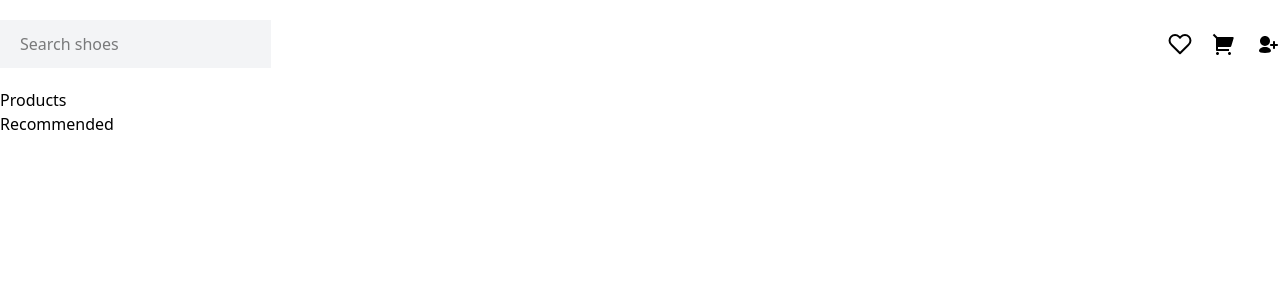
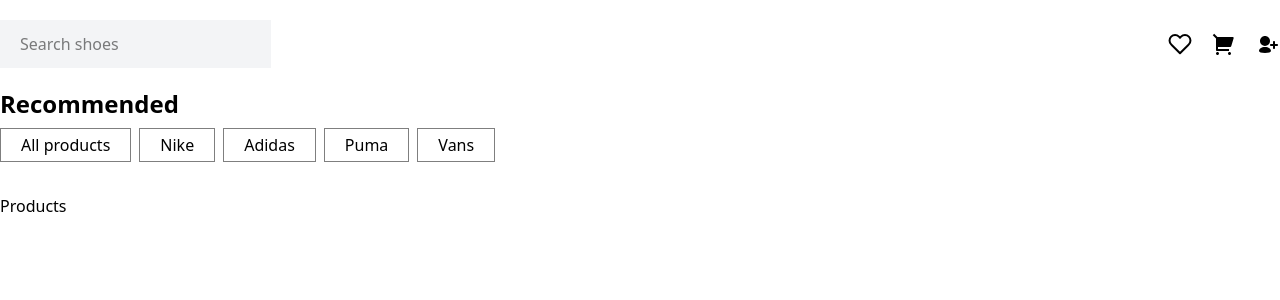
Before and after one commit to NaimurRahman00/frontend-monster, a React (Vite) app: page / in a window 1280 px wide. Shown: the top 300 px of the page. Built offline with nearby package versions, Linux system fonts and the light colour scheme.

Commit message:
Recommended section

```diff
--- a/src/App.jsx
+++ b/src/App.jsx
@@ -15,14 +15,14 @@ import HiddenSearchBar from "./component/HiddenSearchBar";
 import Form from "./component/Form";
 import Nav from "./navigation/nav";
 import Products from "./products/Products";
-import Recommended from "./recommended/Recomended";
+import Recommended from "./recommended/Recommended";
 
 const App = () => {
   return (
     <main className="max-w-7xl m-auto">
       <Nav />
+      <Recommended/>
       <Products />
-      <Recommended/>
 
       {/* <Header /> */}
       {/* <Main /> */}
--- a/src/recommended/Recomended.jsx
+++ /dev/null
@@ -1,11 +0,0 @@
-import React from 'react';
-
-const Recomended = () => {
-  return (
-    <div>
-      Recommended
-    </div>
-  );
-};
-
-export default Recomended;
--- /dev/null
+++ b/src/recommended/Recommended.jsx
@@ -0,0 +1,18 @@
+import React from 'react';
+
+const Recommended = () => {
+  return (
+    <div>
+      <h1 className='font-bold text-2xl mb-2'>Recommended</h1>
+      <div className='flex justify-start gap-2 mb-8 *:px-5 *:py-1 *:border *:border-black/50'>
+        <button>All products</button>
+        <button>Nike</button>
+        <button>Adidas</button>
+        <button>Puma</button>
+        <button>Vans</button>
+      </div>
+    </div>
+  );
+};
+
+export default Recommended;
```
